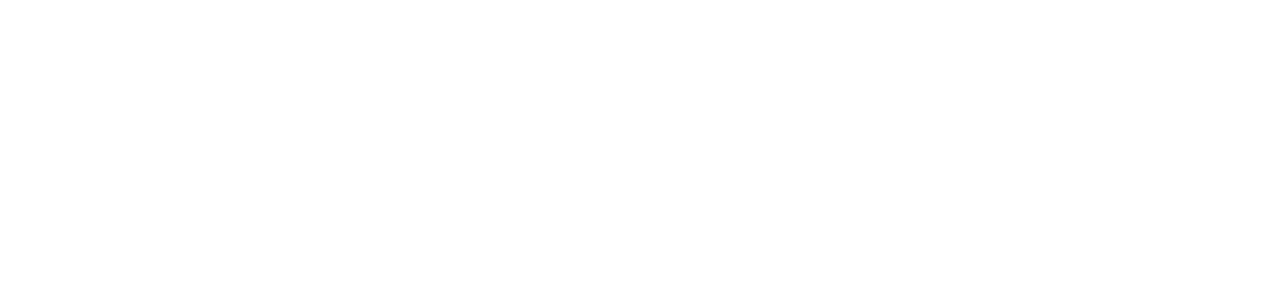
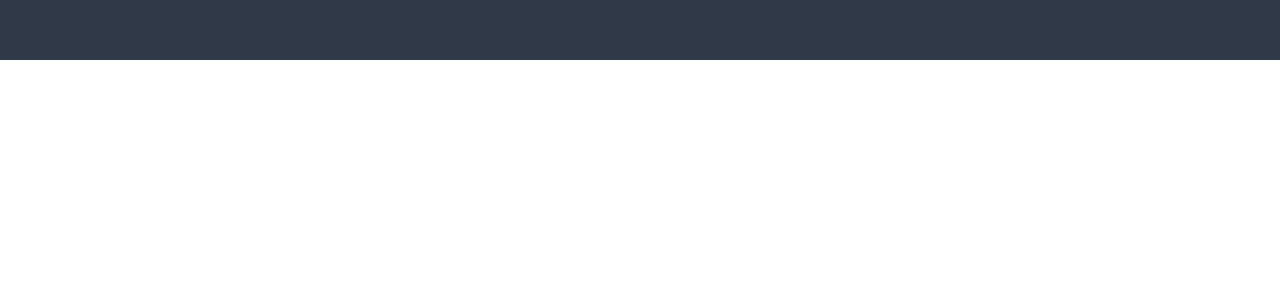
Before and after one commit to DomenicoLerose85/vue-dischi, a Vue app: page / in a window 1280 px wide. Shown: the top 300 px of the page. Built offline with nearby package versions, Linux system fonts and the light colour scheme.

Commit message:
header_created

```diff
--- a/src/App.vue
+++ b/src/App.vue
@@ -1,11 +1,18 @@
 <template>
-  <div id="app"></div>
+  <div id="app">
+    <header-component />
+  </div>
 </template>
 
+
 <script>
+import HeaderComponent from "./components/HeaderComponent.vue";
+
 export default {
   name: "App",
-  components: {},
+  components: {
+    HeaderComponent,
+  },
 };
 </script>
 
--- a/src/components/HeaderComponent.vue
+++ b/src/components/HeaderComponent.vue
@@ -5,9 +5,14 @@
 <script>
 export default {
   name: "HeaderComponent",
+  props: [],
 };
 </script>
 
-
 <style scoped lang="scss">
+header {
+  width: 100%;
+  height: 60px;
+  background-color: #2e3a46;
+}
 </style>
```
